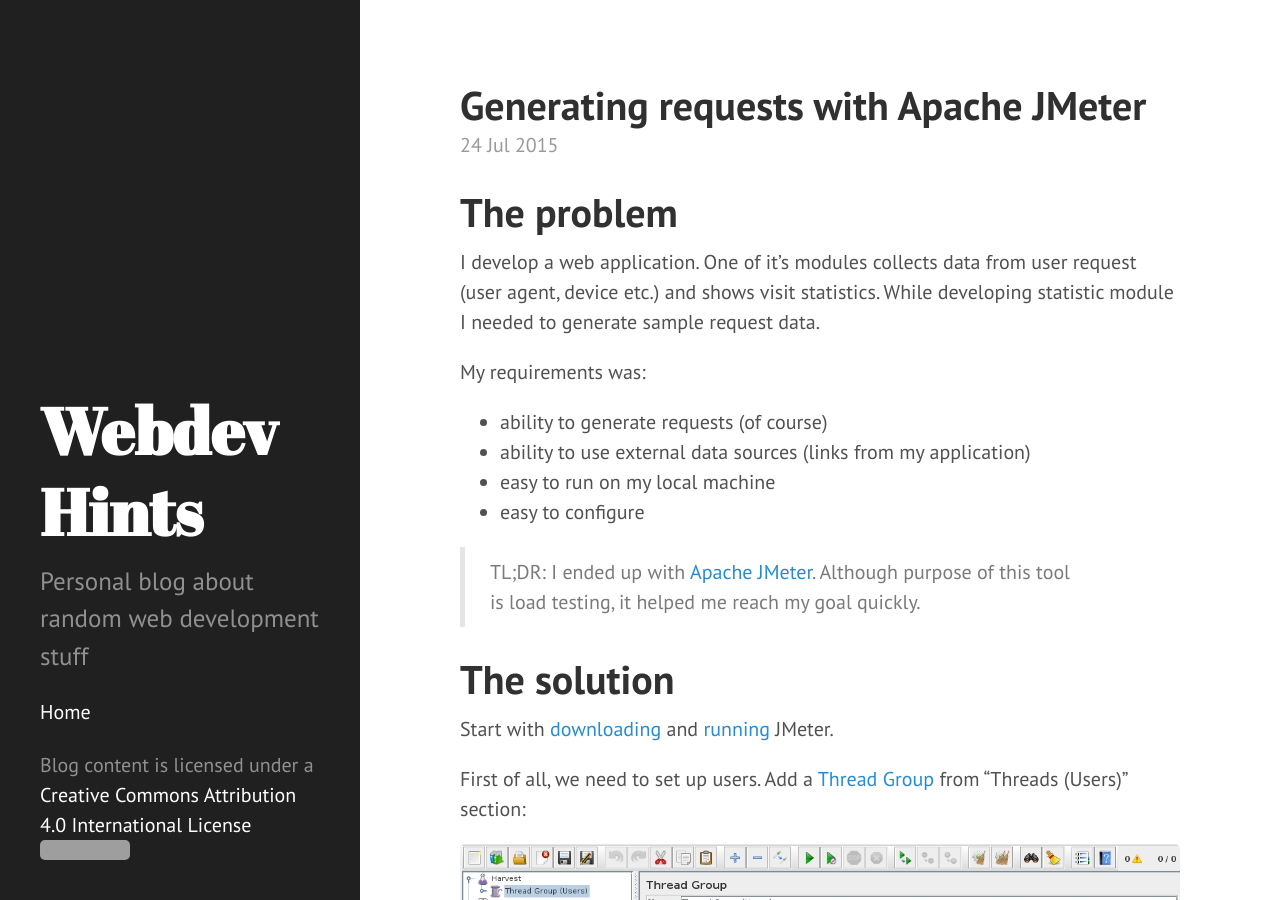
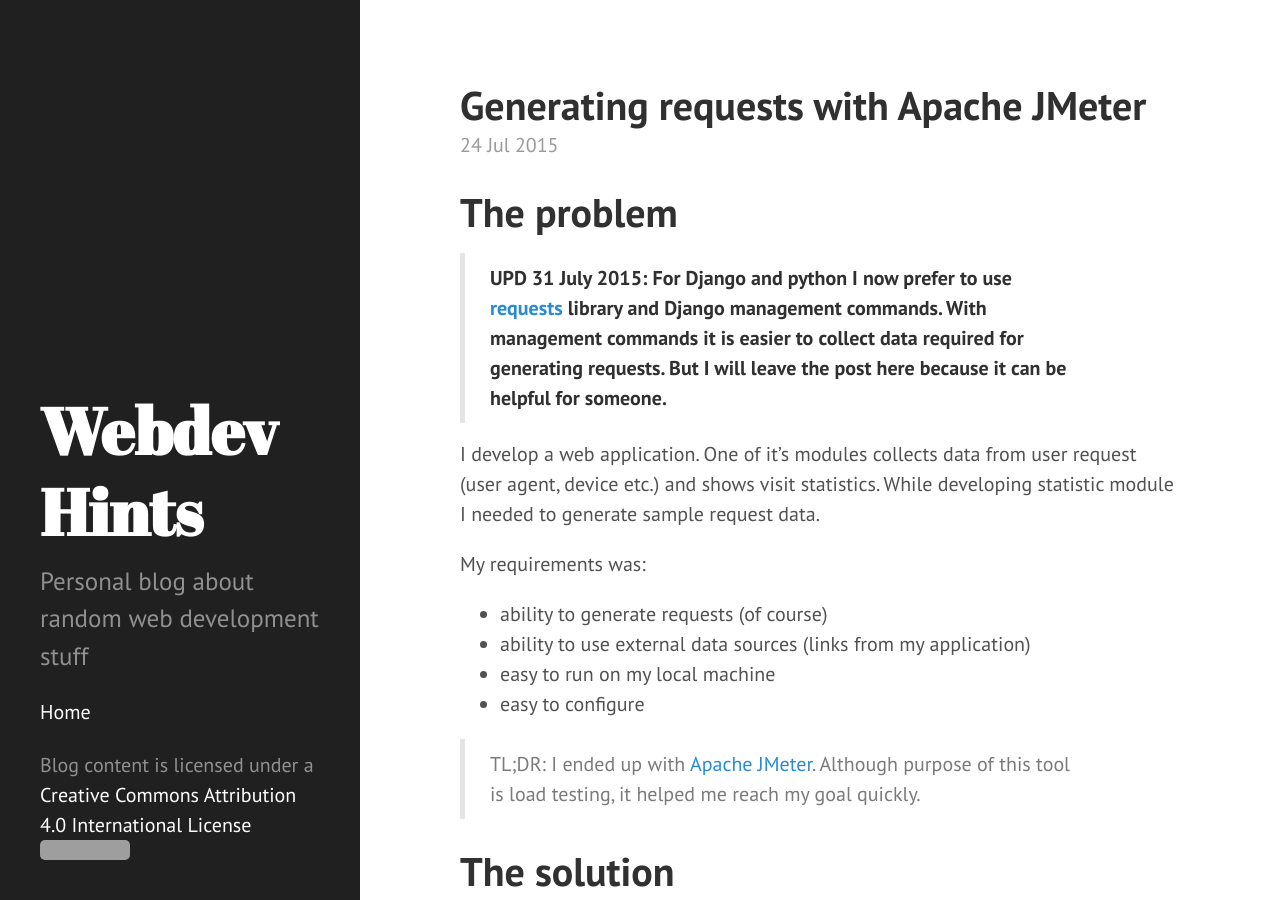
Before and after one commit to binary-data/binary-data.github.io, a Jekyll site: the page built from _posts/2015-07-24-generating-requests-with-apache-jmeter.md, in a window 1280 px wide and 900 px high. Built offline with Jekyll 4.4.1, drawn with Linux system fonts in a browser that asks for light colours; Markdown is read by kramdown in place of the engine named in the settings; comment, search, counter and statistics services are not loaded; grey boxes are pictures that could not be loaded.

Commit message:
JMeter article update

```diff
--- a/_posts/2015-07-24-generating-requests-with-apache-jmeter.md
+++ b/_posts/2015-07-24-generating-requests-with-apache-jmeter.md
@@ -6,6 +6,9 @@ comments: true
 tags: jmeter
 ---
 # The problem
+
+> **UPD 31 July 2015: For Django and python I now prefer to use [requests](http://docs.python-requests.org/en/latest/) library and Django management commands. With management commands it is easier to collect data required for generating requests. But I will leave the post here because it can be helpful for someone.**
+
 I develop a web application. One of it's modules collects data from user request (user agent, device etc.) and shows visit statistics. While developing statistic module I needed to generate sample request data.
 
 My requirements was:
```
